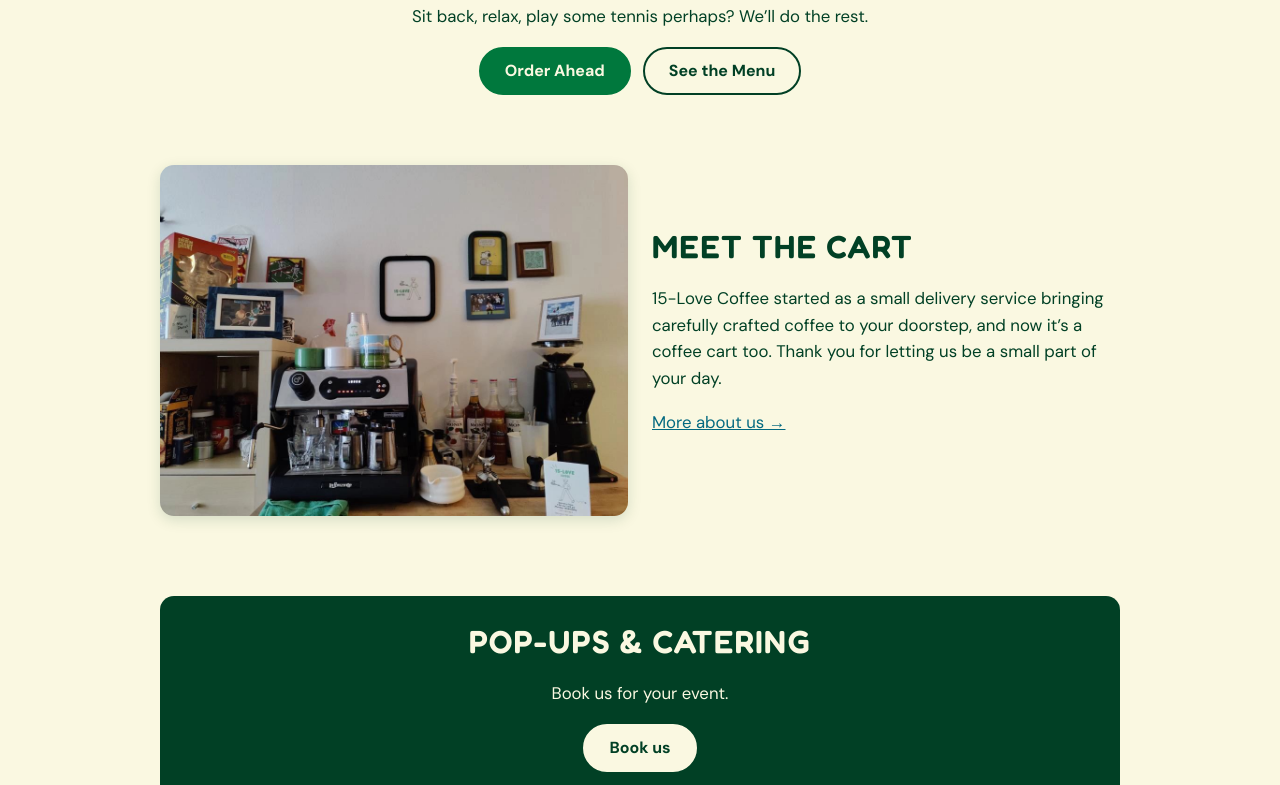
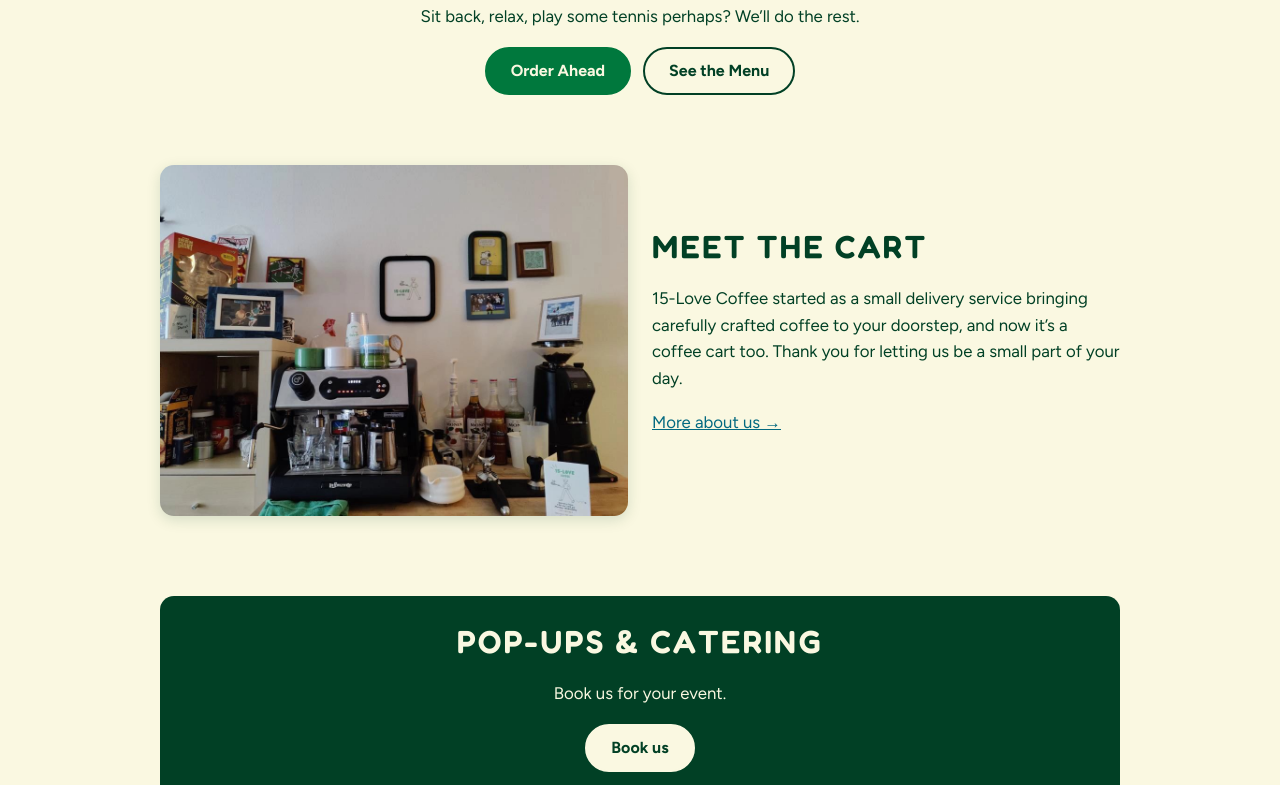
Before and after one commit to quintondang/15-love-coffee, a plain HTML site: page index.html in a window 1280 px wide. Shown: the part 500-1285 px from the top of the page. Drawn offline with Linux system fonts and the light colour scheme.

Commit message:
Switch body font to Figtree; fix cramped heading letter spacing
Co-Authored-By: Claude Sonnet 5.5 <noreply@anthropic.com>
Claude-Session: https://claude.ai/code/session_017cFVQhrY8HgyomCBtFMavT

```diff
--- a/css/styles.css
+++ b/css/styles.css
@@ -1,8 +1,8 @@
 :root{--green-dark:#014025;--green:#00783D;--teal:#036980;--cream:#FAF8E1;--white:#FFFFFF;--radius:14px;--shadow:0 4px 14px rgba(1,64,37,.15)}
 *{box-sizing:border-box}
 html{scroll-behavior:smooth}
-body{margin:0;font-family:'DM Sans',system-ui,sans-serif;font-size:1.05rem;line-height:1.6;background:var(--cream);color:var(--green-dark);overflow-x:hidden}
-h1,h2,h3{font-family:'Fredoka',system-ui,sans-serif;font-weight:600;text-transform:uppercase;letter-spacing:.04em;line-height:1.15;color:var(--green-dark);margin:0 0 .6em}
+body{margin:0;font-family:'Figtree',system-ui,sans-serif;font-size:1.05rem;line-height:1.6;background:var(--cream);color:var(--green-dark);overflow-x:hidden}
+h1,h2,h3{font-family:'Fredoka',system-ui,sans-serif;font-weight:600;text-transform:uppercase;letter-spacing:.07em;font-kerning:none;line-height:1.15;color:var(--green-dark);margin:0 0 .6em}
 h1{font-size:clamp(2rem,6vw,3.2rem)}h2{font-size:clamp(1.4rem,4vw,2rem)}h3{font-size:1.15rem;color:var(--teal)}
 a{color:var(--teal)}
 img{max-width:100%;height:auto}
--- a/index.html
+++ b/index.html
@@ -13,7 +13,7 @@
 <link rel="apple-touch-icon" href="images/cutouts/logo-mascot.png">
 <link rel="preconnect" href="https://fonts.googleapis.com">
 <link rel="preconnect" href="https://fonts.gstatic.com" crossorigin>
-<link href="https://fonts.googleapis.com/css2?family=Fredoka:wght@600&family=DM+Sans:wght@400;500;700&display=swap" rel="stylesheet">
+<link href="https://fonts.googleapis.com/css2?family=Fredoka:wght@600&family=Figtree:wght@400;500;600;700&display=swap" rel="stylesheet">
 <link rel="stylesheet" href="css/styles.css">
 </head>
 <body>
```
Also changed, not shown: 404.html (+1 -1 lines), about.html (+1 -1 lines), menu.html (+1 -1 lines), merch.html (+1 -1 lines), order.html (+1 -1 lines), services.html (+1 -1 lines).
